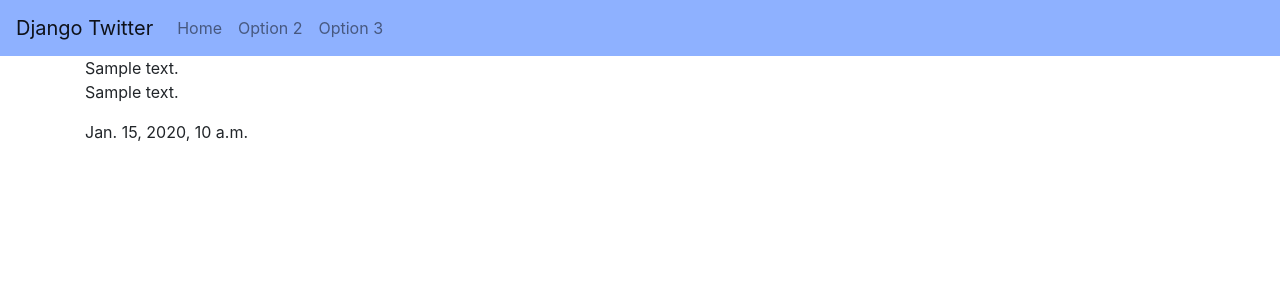
After one commit to myerkes/djangotwitter, a Django app: page /home/1/replies in a window 1280 px wide. The commit adds this page. Shown: the top 300 px of the page. Run offline with Django 3.2, Linux system fonts and the light colour scheme; tables that the repository leaves empty hold one stand-in row (values such as "Sample post"); some libraries are stand-ins or nearby versions.

Commit message:
Create ReplyList view

```diff
--- a/djangotwitter/urls.py
+++ b/djangotwitter/urls.py
@@ -18,5 +18,5 @@ from django.urls import path, include
 
 urlpatterns = [
     path('admin/', admin.site.urls),
-    path('posts/', include('posts.urls'))
+    path('home/', include('posts.urls'))
 ]
--- a/posts/templates/posts/base.html
+++ b/posts/templates/posts/base.html
@@ -20,7 +20,7 @@
             <div class="collapse navbar-collapse" id="navbarSupportedContent">
               <ul class="navbar-nav mr-auto">
                 <li class="nav-item">
-                  <a class="nav-link" href="{% url 'index' %}">Home</a>
+                  <a class="nav-link" href="{% url 'posts:index' %}">Home</a>
                 </li>
                 <li class="nav-item">
                   <a class="nav-link" href="#">Option 2</a>
--- a/posts/templates/posts/post_list.html
+++ b/posts/templates/posts/post_list.html
@@ -8,6 +8,7 @@
             {% for post in post_list %}
             <p>{{ post.post_text }}</p>
             <p>{{ post.pub_datetime }}</p>
+            <a href="{% url 'posts:replies' post.id %}" class="btn btn-primary">See Replies</a>
             {% endfor %}
         </div>
     </div>
--- /dev/null
+++ b/posts/templates/posts/reply_list.html
@@ -0,0 +1,17 @@
+{% extends './base.html' %}
+
+{% block content %}
+
+<div class="container">
+    <div class="row">
+        <div class="col">
+            {{ post.post_text }}
+            {% for reply in post.reply_set.all %}
+            <p>{{ reply.reply_text }}</p>
+            <p>{{ reply.pub_datetime }}</p>
+            {% endfor %}
+        </div>
+    </div>
+</div>
+
+{% endblock %}
--- a/posts/urls.py
+++ b/posts/urls.py
@@ -2,7 +2,9 @@ from django.urls import path
 
 from . import views
 
+app_name = 'posts'
 urlpatterns = [
     path('', views.index, name='index'),
-    path('posts/', views.PostList.as_view(), name='posts')
+    path('posts/', views.PostList.as_view(), name='posts'),
+    path('<int:pk>/replies', views.ReplyList.as_view(), name='replies'),
 ]
--- a/posts/views.py
+++ b/posts/views.py
@@ -1,13 +1,19 @@
-from posts.models import Post
+from posts.models import Post, Reply
 from django.shortcuts import render
-from django.views.generic import ListView
+from django.views.generic import ListView, DetailView
 from django.views.generic.edit import CreateView, DeleteView, UpdateView
 
 # Create your views here.
 def index(request):
     return render(request, 'posts/index.html')
 
+### Post Views ###
 class PostList(ListView):
     model = Post
     context_object_name = 'post_list'
     template_name = 'posts/post_list.html'
+
+### Reply Views ###
+class ReplyList(DetailView):
+    model = Post
+    template_name = 'posts/reply_list.html'
```
